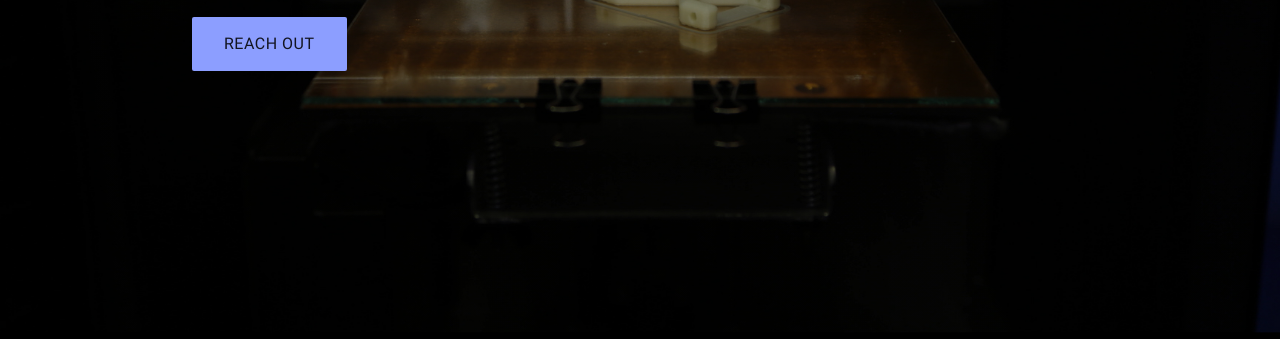
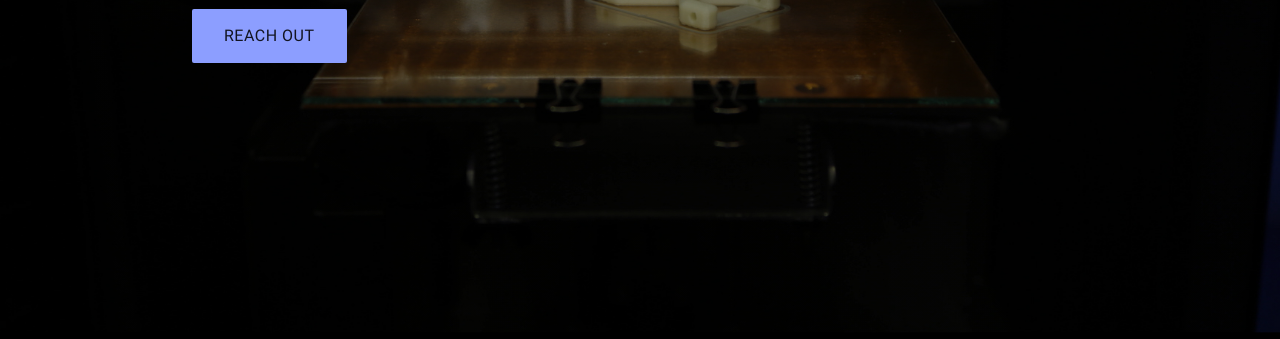
Before and after one commit to mirshko/midwest-machine-tech, a website: page index.html in a window 1280 px wide. Shown: the part 461-800 px from the top of the page. Drawn offline with nearby package versions, Linux system fonts and the light colour scheme.

Commit message:
:lipstick: Minor color change and margin adjustment

```diff
--- a/sass/components/_customizations.scss
+++ b/sass/components/_customizations.scss
@@ -1,6 +1,6 @@
 html {
 	color: #fff;
-	background-color: $primary-color;
+	background-color: #000;
 
 	height: 100vh;
 
@@ -52,5 +52,5 @@ video.fullscreen {
 }
 
 .top-margined-btn {
-	margin-top: 32px;
+	margin-top: 16px;
 }
```
Also changed, not shown: dist/materialize.css.
